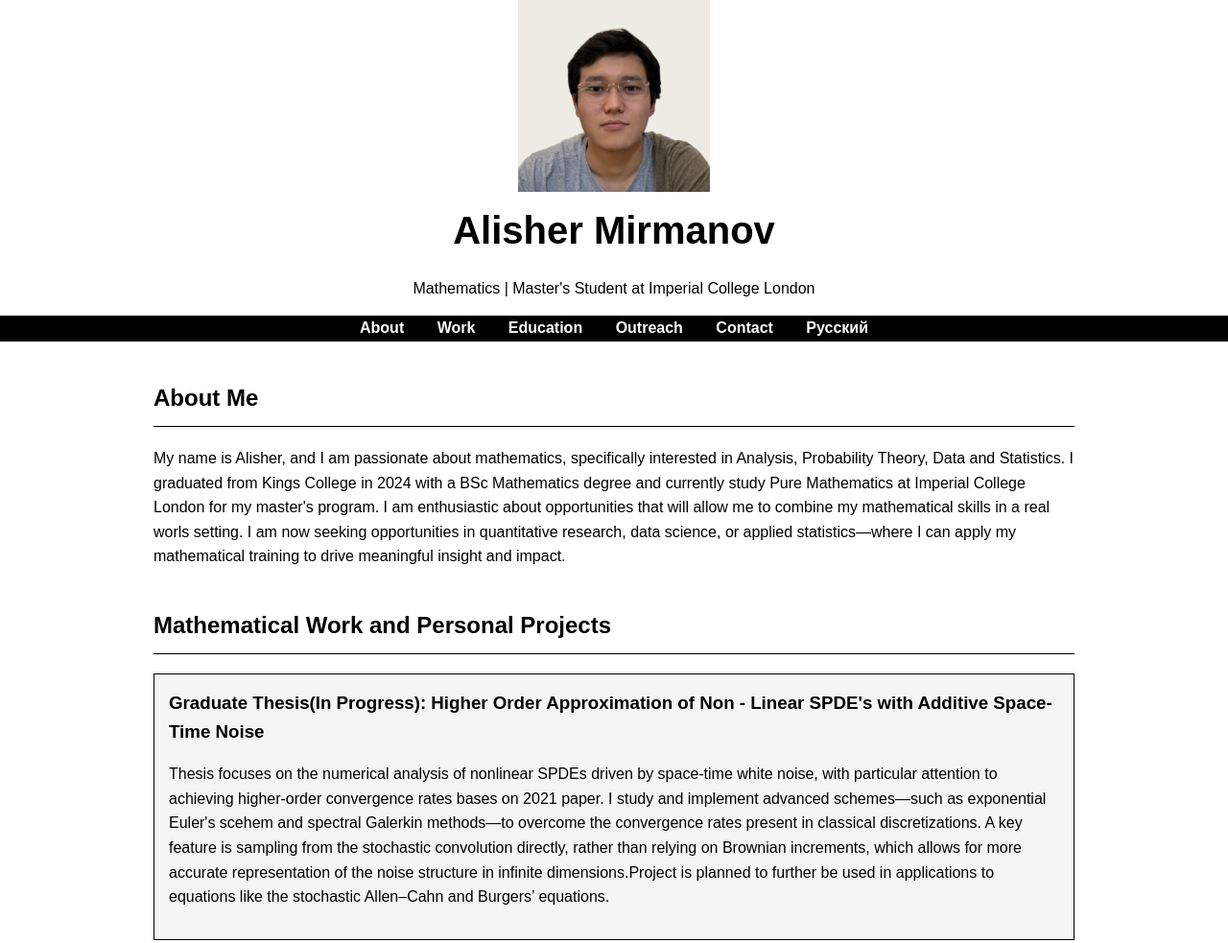
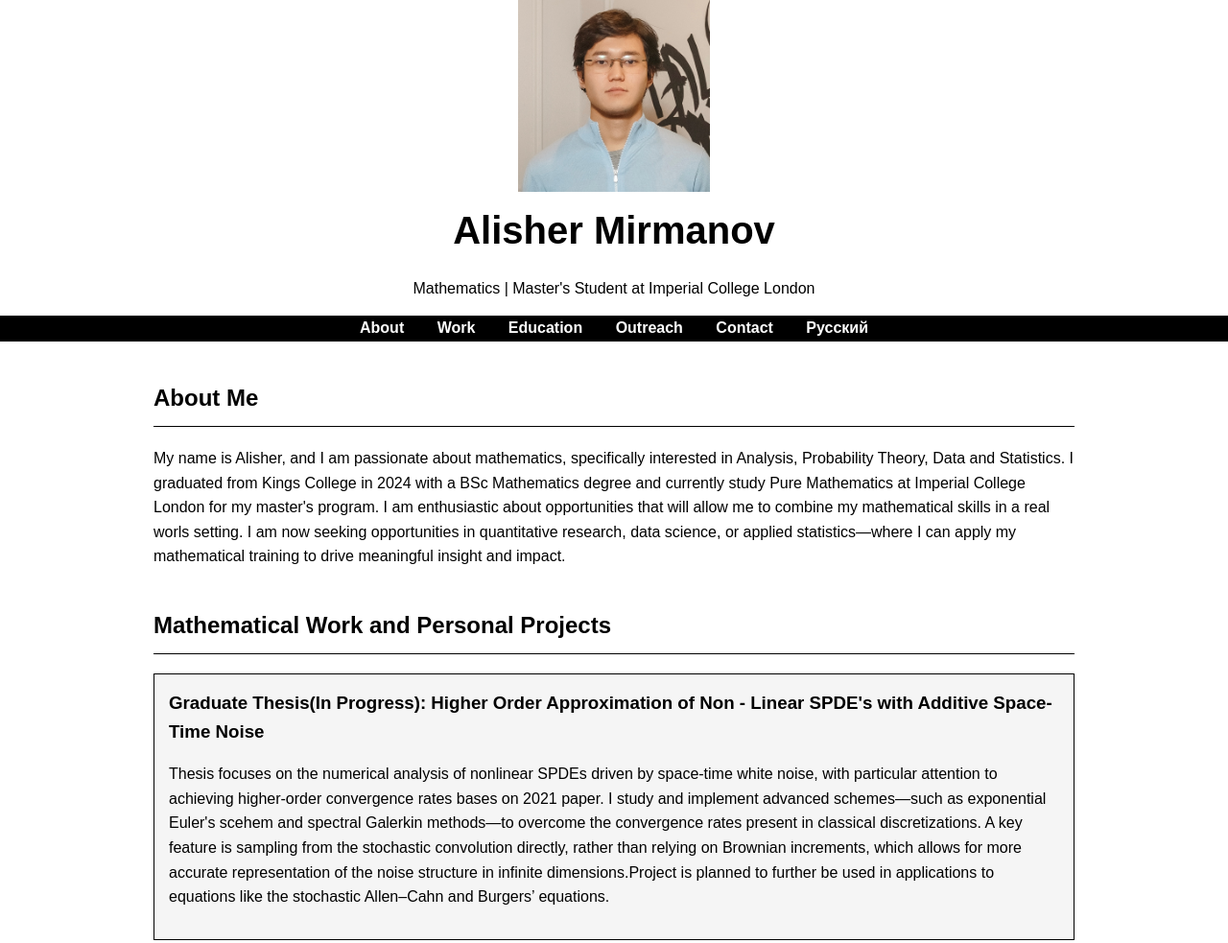
Before and after one commit to AlisherMirmanov/AlisherMirmanov.github.io, a plain HTML site: page index.html in a window 1280 px wide. Shown: the top 983 px of the page at 96% size. Drawn offline with Linux system fonts and the light colour scheme.

Commit message:
Update index.html

```diff
--- a/index.html
+++ b/index.html
@@ -10,7 +10,7 @@
 
     <header>
         <div class="container">
-            <img src="prof.jpeg" alt="Alisher Mirmanov" class="profile-pic">
+            <img src="profile.jpg" alt="Alisher Mirmanov" class="profile-pic">
             <h1>Alisher Mirmanov</h1>
             <p>Mathematics | Master's Student at Imperial College London</p>
         </div>
```
